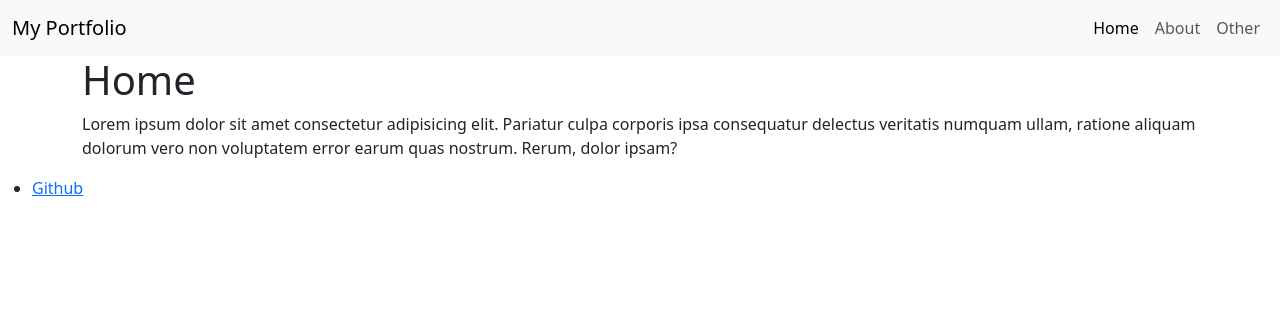
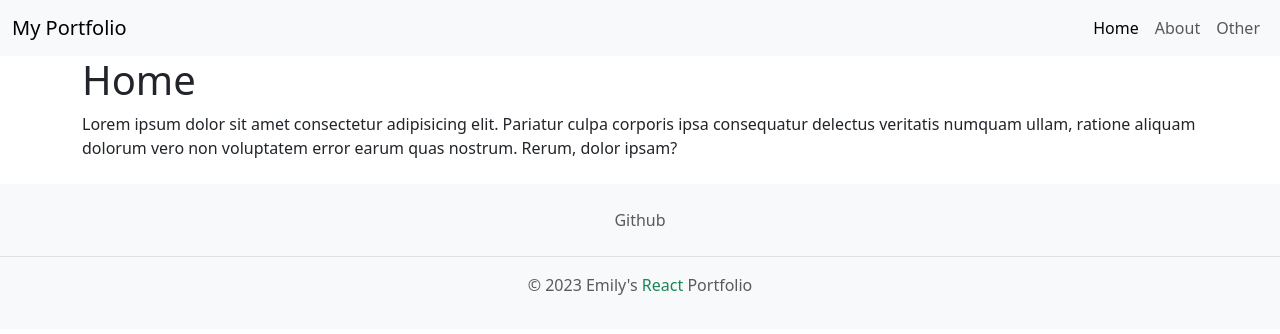
Before and after one commit to emjkenz/React-Portfolio, a React (Create React App) app: page / in a window 1280 px wide. Shown: the top 334 px of the page. Built offline with nearby package versions, Linux system fonts and the light colour scheme.

Commit message:
Added footer styling

```diff
--- a/src/Components/Footer.jsx
+++ b/src/Components/Footer.jsx
@@ -1,10 +1,17 @@
 const Footer = () => {
+    const year = new Date().getFullYear();
     return (
-        <footer>
-            <ul>
-                <li><a href="https://github.com/emjkenz">Github</a></li>
-            </ul>
-        </footer>
+        <div className="footer bg-light">
+            <footer class="py-3 my-4">
+                <ul class="nav justify-content-center border-bottom pb-3 mb-3">
+                    <li class="nav-item">
+                        <a href="https://github.com/emjkenz" class="nav-link px-2 text-muted">Github</a>
+                    </li>
+                </ul>
+                <p class="text-center text-muted">© {year} Emily's <span className="text-success">React</span> Portfolio</p>
+            </footer>
+        </div>
+
     );
 }
 
```
